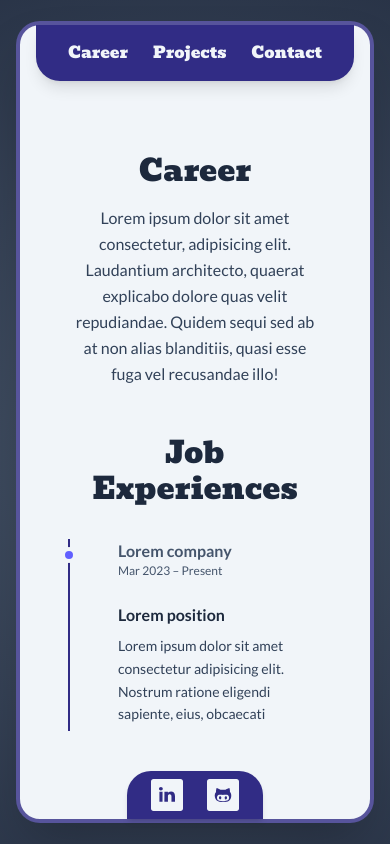
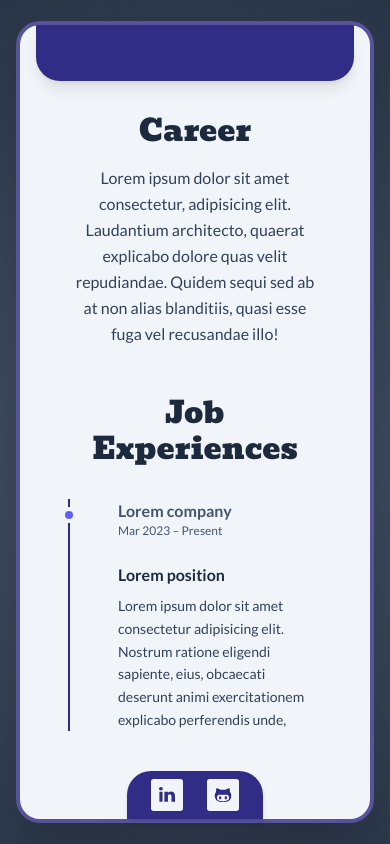
Before and after one commit to ndamatta/ndamatta, a Next.js app: page /career in a window 390 px wide. Built offline with nearby package versions, Linux system fonts and the light colour scheme.

Commit message:
added burger btn and effects

```diff
--- a/app/components/Header.tsx
+++ b/app/components/Header.tsx
@@ -1,10 +1,19 @@
+"use client";
+
+import { useState } from "react";
 import Link from "next/link";
 
 export default function Header() {
+  const [isOpen, setIsOpen] = useState(false);
+
   return (
-    <header className="flex justify-center mb-10 md:mb-6">
-      <nav className="bg-indigo-900 rounded-b-3xl shadow-lg px-8 py-4 w-full max-w-md mx-4">
-        <ul className="flex justify-between text-md md:text-xl text-slate-100 font-bevan">
+    <header className="flex justify-center md:mb-6">
+      <nav className="bg-indigo-900 rounded-b-3xl shadow-lg px-8 py-4 w-full max-w-md mx-4 relative">
+        {/* Desktop Nav */}
+        <ul className="hidden md:flex justify-between text-md md:text-xl text-slate-100 font-bevan">
+          <li className="hover:scale-105 transition-transform">
+            <Link href="/">Home</Link>
+          </li>
           <li className="hover:scale-105 transition-transform">
             <Link href="/career">Career</Link>
           </li>
@@ -15,6 +24,56 @@ export default function Header() {
             <Link href="/contact">Contact</Link>
           </li>
         </ul>
+
+        {/* Mobile Burger Button */}
+        <div className="flex justify-center md:hidden">
+          <button
+            onClick={() => setIsOpen(!isOpen)}
+            className="flex flex-col justify-between w-8 h-6"
+          >
+            <span
+              className={`block h-1 bg-slate-100 rounded transition-transform duration-300 ${
+                isOpen ? "rotate-45 translate-y-2" : ""
+              }`}
+            ></span>
+            <span
+              className={`block h-1 bg-slate-100 rounded transition-opacity duration-300 ${
+                isOpen ? "opacity-0" : ""
+              }`}
+            ></span>
+            <span
+              className={`block h-1 bg-slate-100 rounded transition-transform duration-300 ${
+                isOpen ? "-rotate-45 -translate-y-2" : ""
+              }`}
+            ></span>
+          </button>
+        </div>
+
+        {/* Mobile Menu */}
+        {isOpen && (
+          <ul className="flex flex-col gap-4 mt-6 text-center text-md text-slate-100 font-bevan md:hidden">
+            <li className="hover:scale-105 transition-transform">
+              <Link href="/" onClick={() => setIsOpen(false)}>
+                Home
+              </Link>
+            </li>
+            <li className="hover:scale-105 transition-transform">
+              <Link href="/career" onClick={() => setIsOpen(false)}>
+                Career
+              </Link>
+            </li>
+            <li className="hover:scale-105 transition-transform">
+              <Link href="/projects" onClick={() => setIsOpen(false)}>
+                Projects
+              </Link>
+            </li>
+            <li className="hover:scale-105 transition-transform">
+              <Link href="/contact" onClick={() => setIsOpen(false)}>
+                Contact
+              </Link>
+            </li>
+          </ul>
+        )}
       </nav>
     </header>
   );
```
